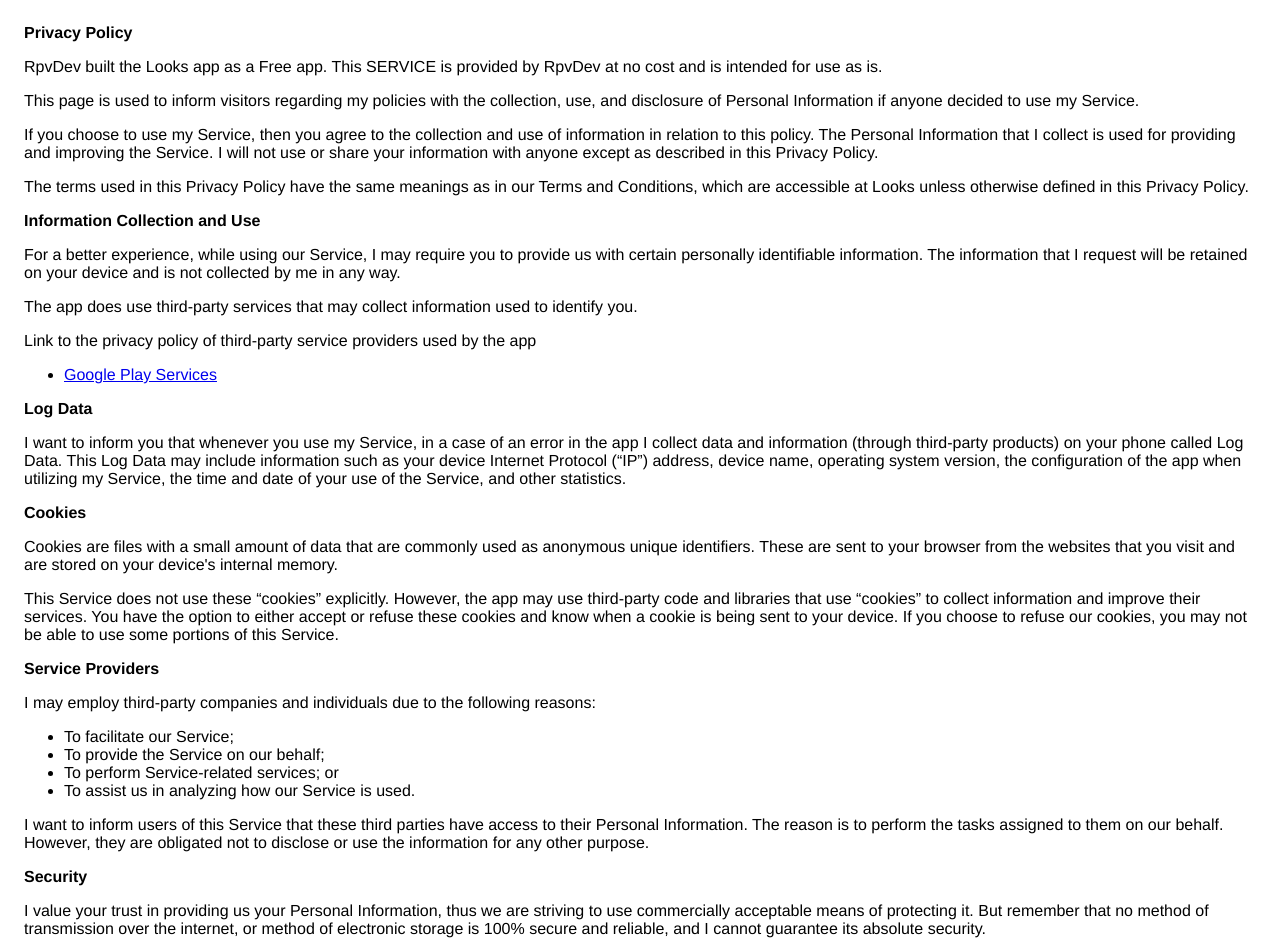
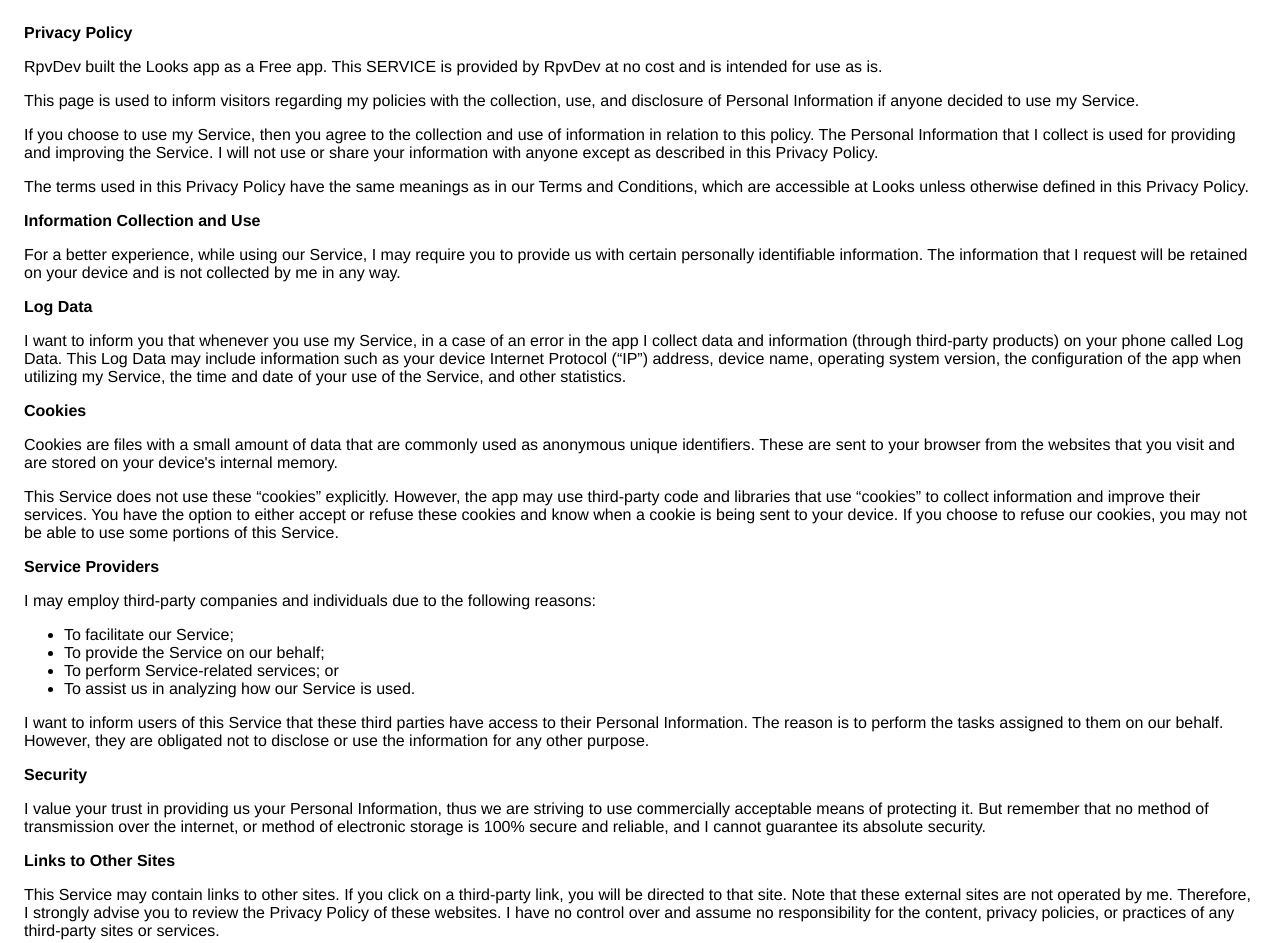
Before and after one commit to RpvDev/LooksPrivacy, a plain HTML site: page index.html in a window 1280 px wide. Shown: the top 943 px of the page. Drawn offline with Linux system fonts and the light colour scheme.

Commit message:
Update index.html
Se corrige Information Collection

```diff
--- a/index.html
+++ b/index.html
@@ -27,17 +27,11 @@
                   as in our Terms and Conditions, which are accessible at
                   Looks unless otherwise defined in this Privacy Policy.
                 </p> <p><strong>Information Collection and Use</strong></p> <p>
-                  For a better experience, while using our Service, I
-                  may require you to provide us with certain personally
-                  identifiable information. The information that
-                  I request will be retained on your device and is not collected by me in any way.
-                </p> <div><p>
-                    The app does use third-party services that may collect
-                    information used to identify you.
-                  </p> <p>
-                    Link to the privacy policy of third-party service providers used
-                    by the app
-                  </p> <ul><li><a href="https://www.google.com/policies/privacy/" target="_blank" rel="noopener noreferrer">Google Play Services</a></li><!----><!----><!----><!----><!----><!----><!----><!----><!----><!----><!----><!----><!----><!----><!----><!----><!----><!----><!----><!----><!----><!----><!----><!----><!----><!----><!----></ul></div> <p><strong>Log Data</strong></p> <p>
+                For a better experience, while using our Service, I
+                may require you to provide us with certain personally
+                identifiable information. The information that
+                I request will be retained on your device and is not collected by me in any way.
+              </p><p><strong>Log Data</strong></p> <p>
                   I want to inform you that whenever you
                   use my Service, in a case of an error in the app
                   I collect data and information (through third-party
```
